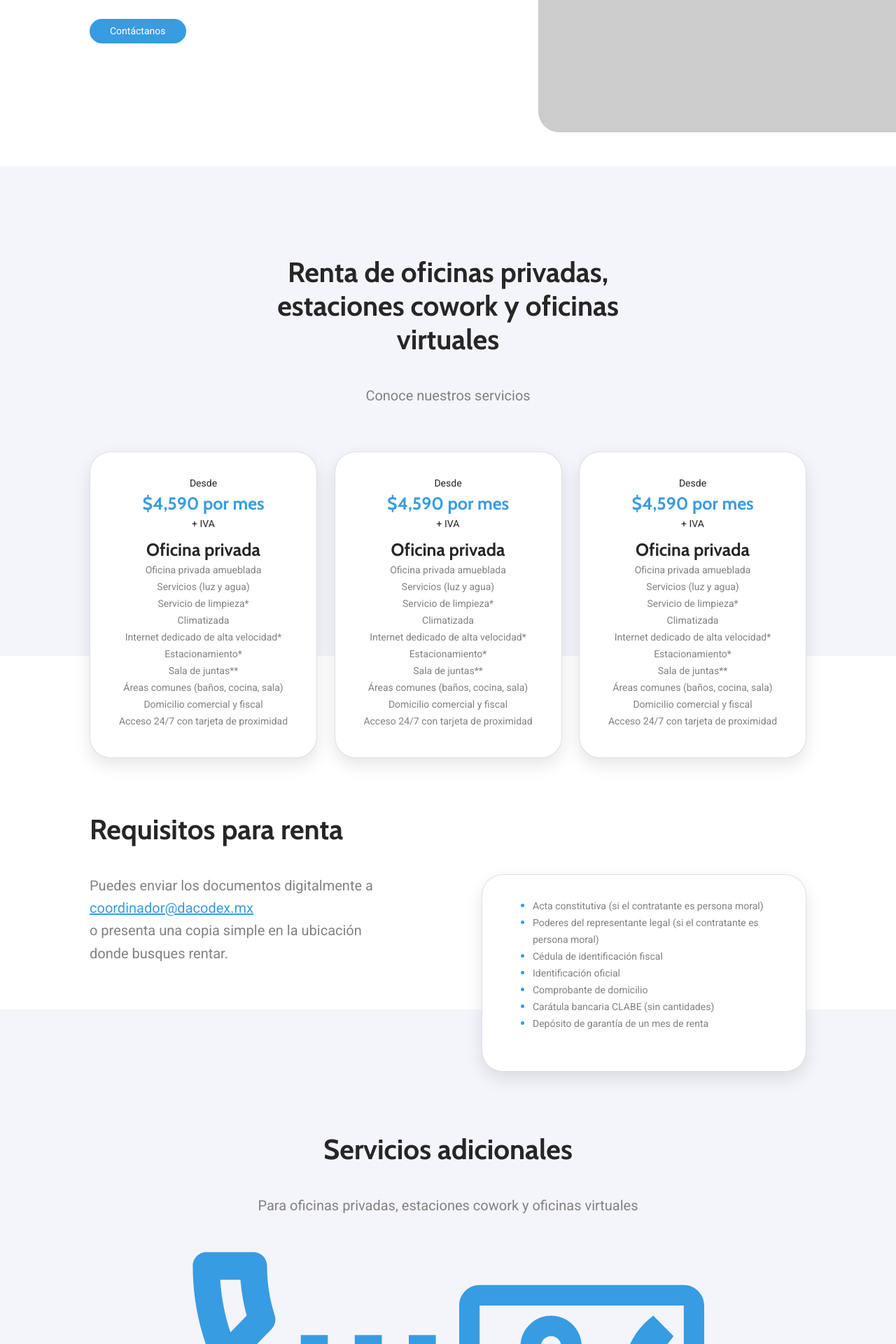
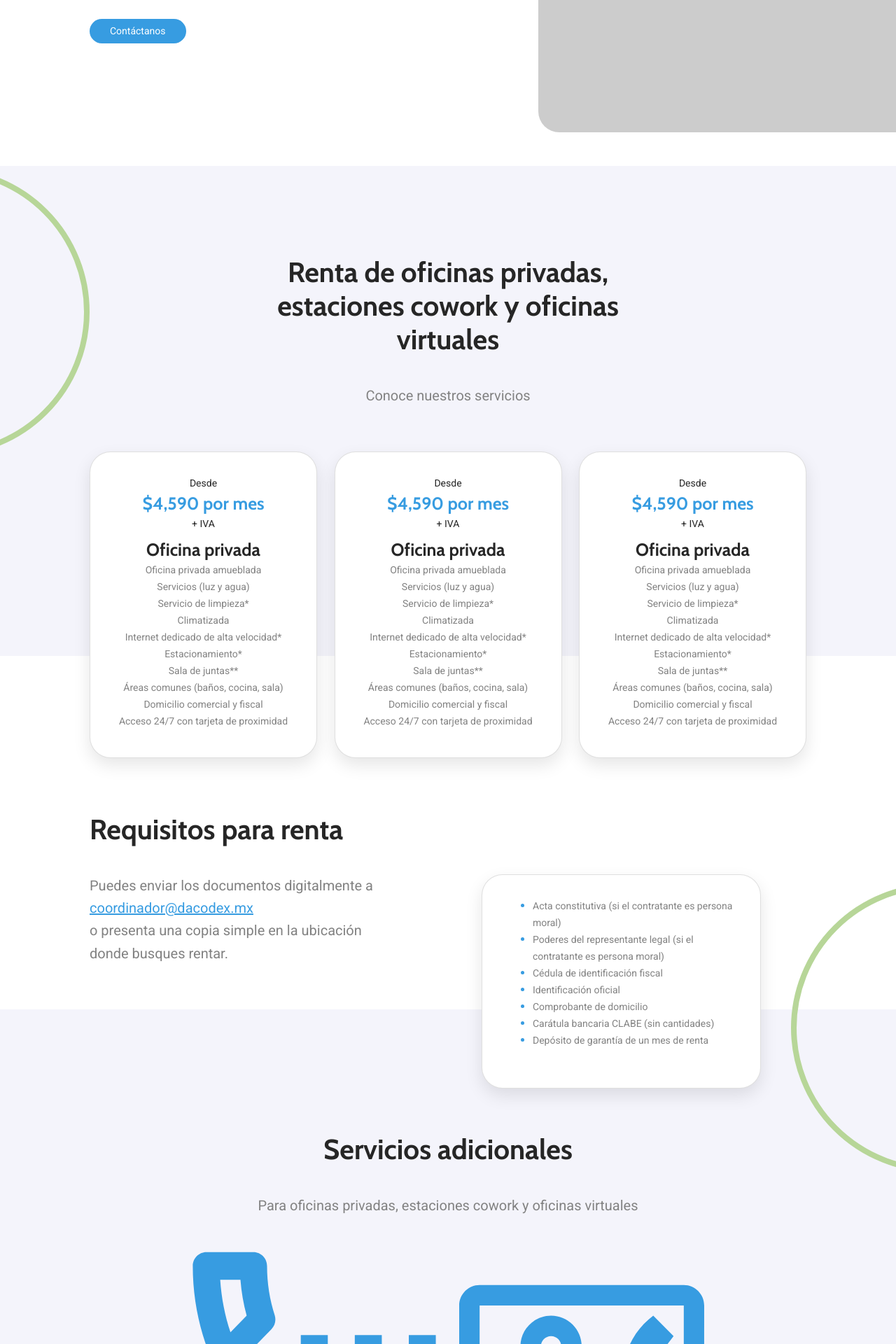
Before and after one commit to victorldleon/dacodex, a Jekyll site: the page built from index.html, in a window 1280 px wide. Shown: the part 548-2468 px from the top of the page at 70% size. Built offline with Jekyll 4.4.1, drawn with Linux system fonts in a browser that asks for light colours; nearby versions of some CDN libraries.

Commit message:
adds circle decorations to home

```diff
--- /dev/null
+++ b/_includes/circle-left.html
@@ -0,0 +1 @@
+<div class="circle-left" style="top: {{page.circle-left}}"></div>
--- /dev/null
+++ b/_includes/circle-right.html
@@ -0,0 +1 @@
+<div class="circle-right" style="top: {{page.circle-right}}"></div>
--- a/_sass/general_styles.sass
+++ b/_sass/general_styles.sass
@@ -163,3 +163,27 @@ strong
 // custom line heights
 .lh-24
     line-height: 24px
+
+.circle-left
+    background-image: url('../../assets/images/circle-left.svg')
+    background-position: left
+    background-repeat: no-repeat
+    background-size: contain
+    display: block
+    position: absolute
+    top: 0
+    left: 0
+    height: 413px
+    width: 206.5px
+
+.circle-right
+    background-image: url('../../assets/images/circle-right.svg')
+    background-position: right
+    background-repeat: no-repeat
+    background-size: contain
+    display: block
+    position: absolute
+    right: 0
+    top: 0
+    height: 413px
+    width: 206.5px
--- a/_sass/main.sass
+++ b/_sass/main.sass
@@ -128,7 +128,7 @@
         padding-left: 3em
         width: 50%
         .card
-            width: 100%
+            width: 86%
             p
                 justify-content: flex-start
                 text-align: left
--- a/index.html
+++ b/index.html
@@ -14,3 +16,5 @@ keywords: coworking, renta de oficinas, espacios de trabajo
 {% include locations.html %}
 {% include call_to_action.html %}
 {% include footer.html %}
+{% include circle-left.html %}
+{% include circle-right.html %}
```
Also changed, not shown: other parts of index.html (+2 -0 lines), assets/images/circle-left.svg (added), assets/images/circle-right.svg (added).
